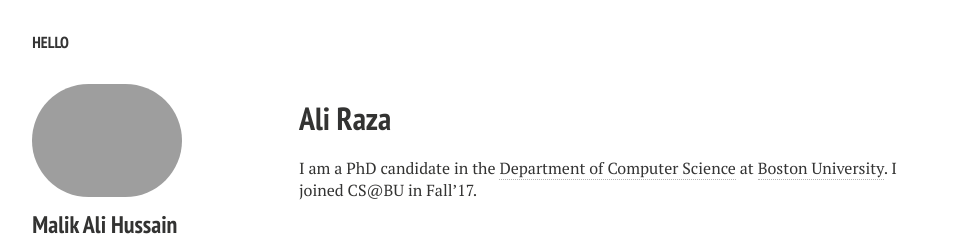
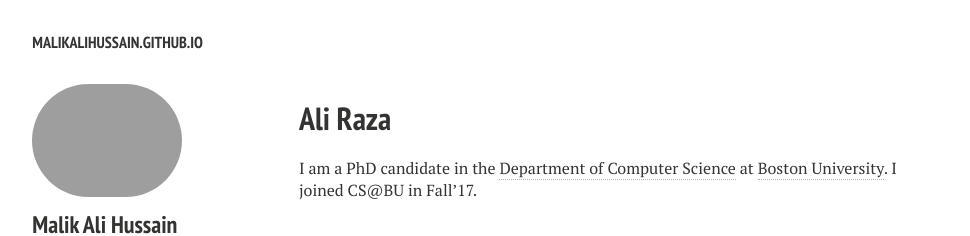
Before and after one commit to malikalihussain/malikalihussain.github.io, a Jekyll site: the page built from index.md, in a window 1280 px wide. Shown: the top 236 px of the page, without its empty margins (21-991 px from the left). Built offline with Jekyll 4.4.1, drawn with Linux system fonts in a browser that asks for light colours; nearby versions of some CDN libraries; comment, search, counter and statistics services are not loaded.

Commit message:
Update _config.yml

```diff
--- a/_config.yml
+++ b/_config.yml
@@ -1,4 +1,4 @@
-title:            hello
+title:
 description:      Welcome to my site.
 # Your site's domain goes here. Leave localhost server or blank when working locally.
 url:              //malikalihussain.github.io
```
